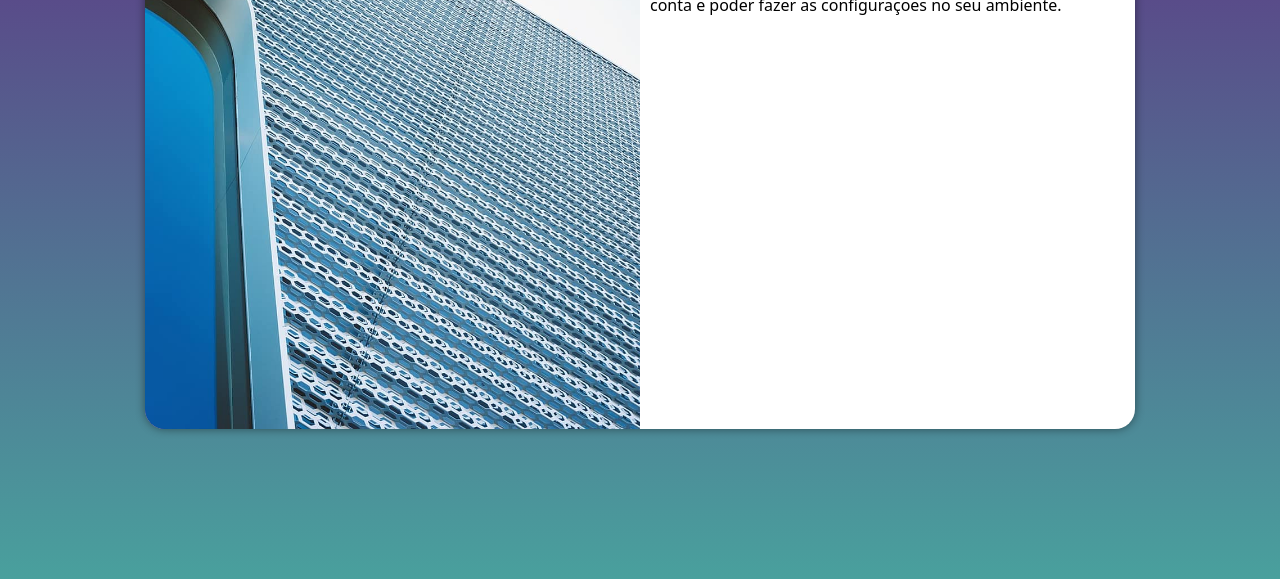
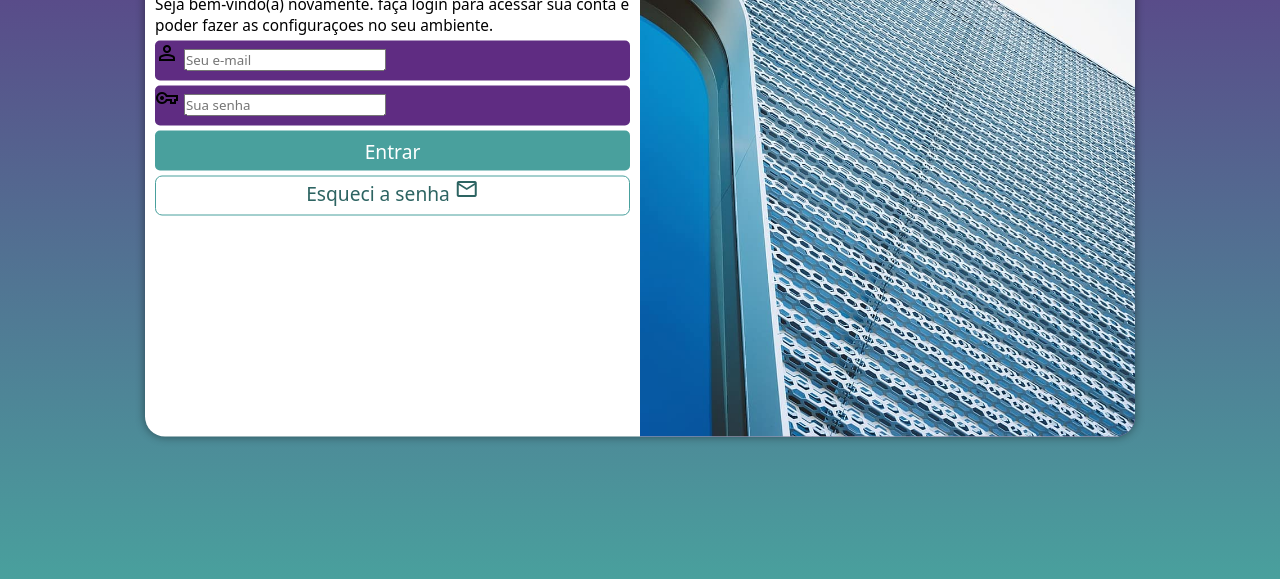
Before and after one commit to Joao-Pedro-OC/Projeto-login, a plain HTML site: page index.html in a window 1280 px wide. Shown: the part 221-800 px from the top of the page. Drawn offline with nearby package versions, Linux system fonts and the light colour scheme.

Commit message:
aaaaaaaaaaaaaaaaaaaaa

```diff
--- a/estilos/media-query.css
+++ b/estilos/media-query.css
@@ -33,13 +33,21 @@
     }
 
     section#login > div#imagem {
-        float: left;
+        float: right;
         width: 50%;
         height: 100%;
     }
 
     section#login > div#formulario {
-        float: right;
+        float: left;
         width: 50%;
     }
+
+    div#formulario > h1 {
+        font-size: 2em;
+    }
+
+    div#formulario {
+        font-size: 1.2em;
+    }
 }
--- a/estilos/style.css
+++ b/estilos/style.css
@@ -34,7 +34,7 @@ section#login {
 
     background-color: white;
     width: 250px;
-    height: 500px;
+    height: 515px;
     border-radius: 20px;
     box-shadow: 0px 0px 10px rgba(0, 0, 0, 0.45);
 
@@ -54,3 +54,63 @@ section#login > div#formulario {
     display: block;
     padding: 10px;
 }
+
+div#formulario > h1 {
+    text-align: center;
+    margin-bottom: 10px;
+}
+
+div#formulario > p {
+    font-size: 0.8em;
+}
+
+form > div.campo {
+    background-color: #5f2c82;
+    display: block;
+    height: 40px;
+    width: 100%;
+    border-radius: 5px;
+    margin: 5px 0px;
+}
+
+div.campo > label {
+    display: none;
+}
+
+form > input[type=submit] {
+    display: block;
+    font-size: 1em;
+    width: 100%;
+    height: 40px;
+    background-color: #49a09d;
+    color: white;
+    border: none;
+    border-radius: 5px;
+    cursor: pointer;
+}
+
+form > input[type=submit]:hover {
+    background-color: #2d6462;
+}
+
+form > a.botao {
+    display: block;
+    text-align: center;
+    font-size: 1em;
+    width: 100%;
+    height: 40px;
+    margin-top: 5px;
+    background-color: white;
+    color: #2d6462;
+    border: 1px solid #49a09d;
+    border-radius: 7px;
+    text-decoration: none;
+}
+
+form > a.botao:hover {
+    background-color: #6cd3cf;
+}
+
+form > a.botao > span {
+    font-family: 0.8em;
+}
--- a/index.html
+++ b/index.html
@@ -1,12 +1,18 @@
 <!DOCTYPE html>
 <html lang="pt-br">
+
 <head>
     <meta charset="UTF-8">
     <meta name="viewport" content="width=device-width, initial-scale=1.0">
     <title>Login</title>
     <link rel="stylesheet" href="estilos/style.css">
     <link rel="stylesheet" href="estilos/media-query.css">
+    <link rel="stylesheet"
+        href="https://fonts.googleapis.com/css2?family=Material+Symbols+Outlined:opsz,wght,FILL,GRAD@24,400,0,0&icon_names=person,vpn_key" />
+    <link rel="stylesheet"
+        href="https://fonts.googleapis.com/css2?family=Material+Symbols+Outlined:opsz,wght,FILL,GRAD@24,400,0,0&icon_names=mail" />
 </head>
+
 <body>
     <main>
         <section id="login">
@@ -15,12 +21,34 @@
             </div>
             <div id="formulario">
                 <h1>Login</h1>
-                <p>Seja bem-vindo(a) novamente. faça login para acessar sua conta e poder fazer as configuraçoes no seu ambiente.</p>
-                <form action="login.php" method="post">
-
+                <p>Seja bem-vindo(a) novamente. faça login para acessar sua conta e poder fazer as configuraçoes no seu
+                    ambiente.</p>
+                <form action="login.php" method="post" autocomplete="on">
+                    <div class="campo">
+                        <span class="material-symbols-outlined">
+                            person
+                        </span>
+                        <label for="ilogin">Login</label>
+                        <input type="email" name="login" id="ilogin" placeholder="Seu e-mail" autocomplete="email" required maxlength="30">
+                    </div>
+                    <div class="campo">
+                        <span class="material-symbols-outlined">
+                            vpn_key
+                        </span>
+                        <label for="isenha">Senha</label>
+                        <input type="password" name="Senha" id="isenha" placeholder="Sua senha"
+                            autocomplete="current-password" required minlength="8" maxlength="20">
+                    </div>
+                    <input type="submit" value="Entrar">
+                    <a href="esqueci.html" class="botao">
+                        Esqueci a senha <span class="material-symbols-outlined">
+                            mail
+                        </span>
+                    </a>
                 </form>
             </div>
         </section>
     </main>
 </body>
+
 </html>
```
